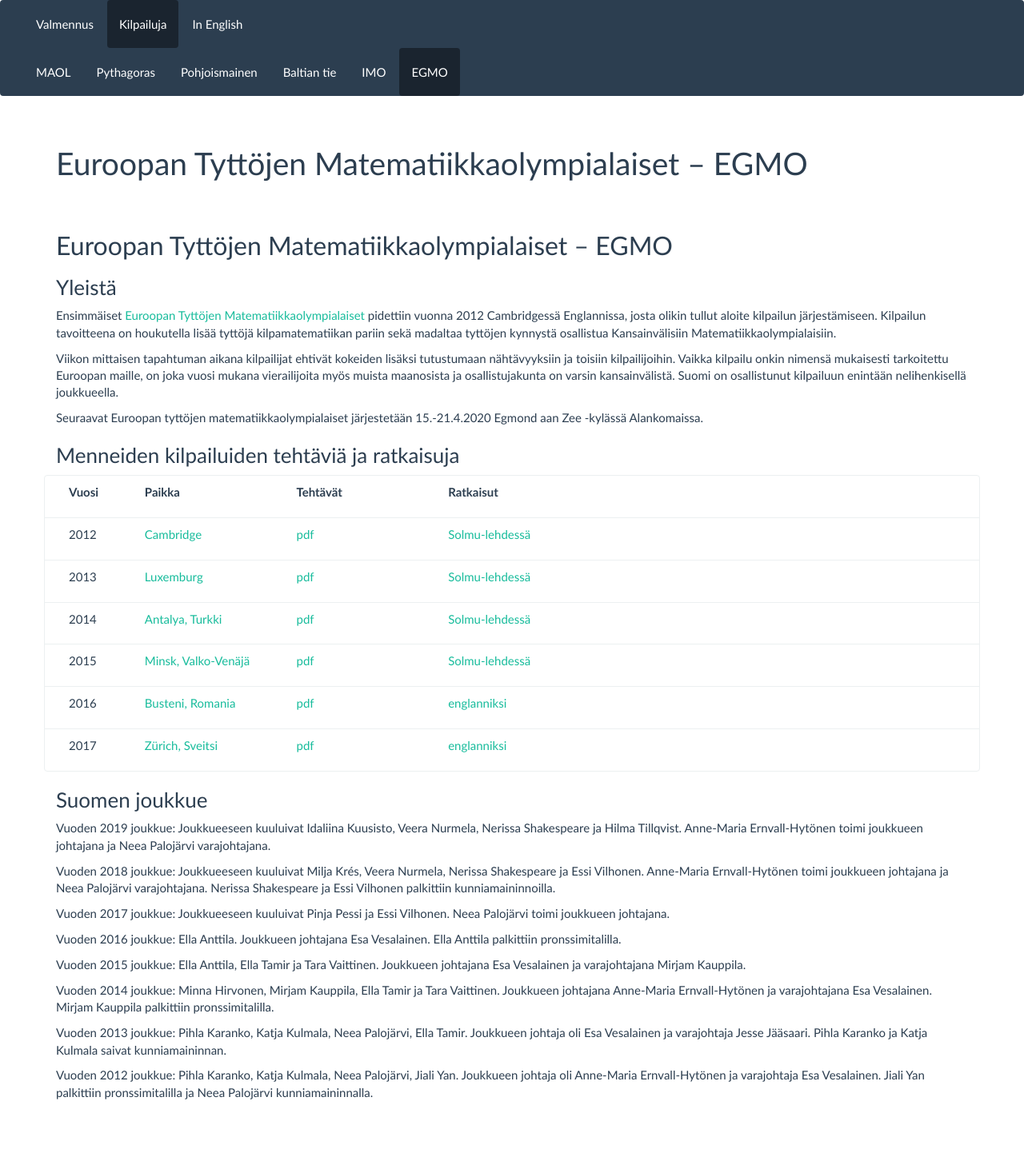
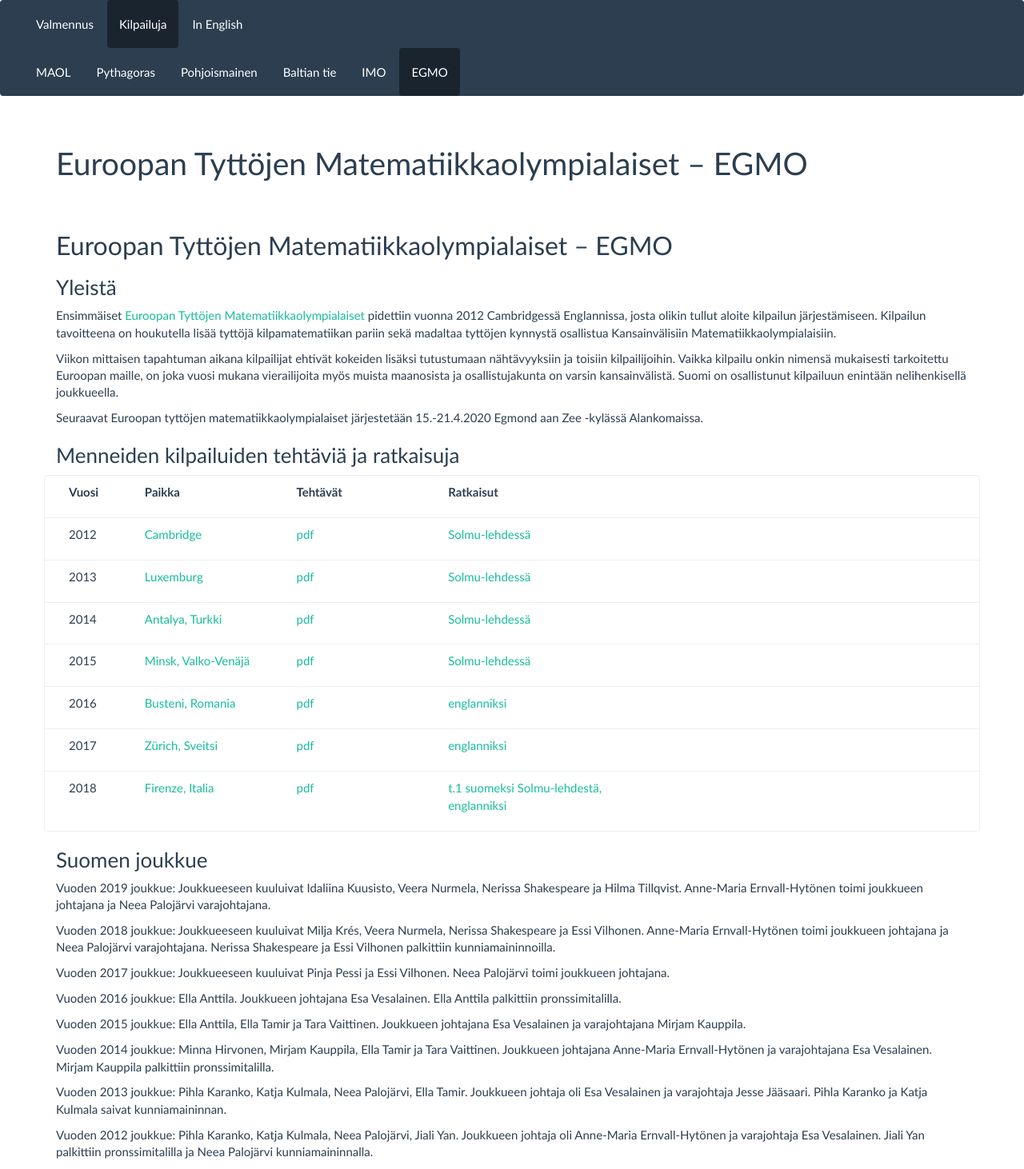
Before and after one commit to matematiikkakilpailut/matematiikkakilpailut.github.io, a Jekyll site: the page built from EGMO/index.md, in a window 1280 px wide. Shown: the whole page at 80% size. Built offline with Jekyll 4.4.1, drawn with Linux system fonts in a browser that asks for light colours; before the commit the page ends 1388 px from its top, so only the background shows below that.

Commit message:
Update index.md

```diff
--- a/EGMO/index.md
+++ b/EGMO/index.md
@@ -31,6 +31,10 @@ kilpailut:
     paikka: "[Zürich, Sveitsi](https://www.egmo.org/egmos/egmo6/)"
     tehtavat: "[pdf](EGMO_2017teht.pdf)"
     ratkaisut: "[englanniksi](https://www.egmo.org/egmos/egmo6/solutions.pdf)"
+  - vuosi: "2018"
+    paikka: "[Firenze, Italia](https://www.egmo.org/egmos/egmo7/)"
+    tehtavat: "[pdf](EGMO_2018teht.pdf)"
+    ratkaisut: "[t.1 suomeksi Solmu-lehdestä,](https://matematiikkalehtisolmu.fi/2018/2/egmo2018_matkakertomus.pdf)             [englanniksi](https://www.egmo.org/egmos/egmo7/solutions.pdf)"
 ---
 ## Euroopan Tyttöjen Matematiikka&shy;olympialaiset – EGMO
 
```
